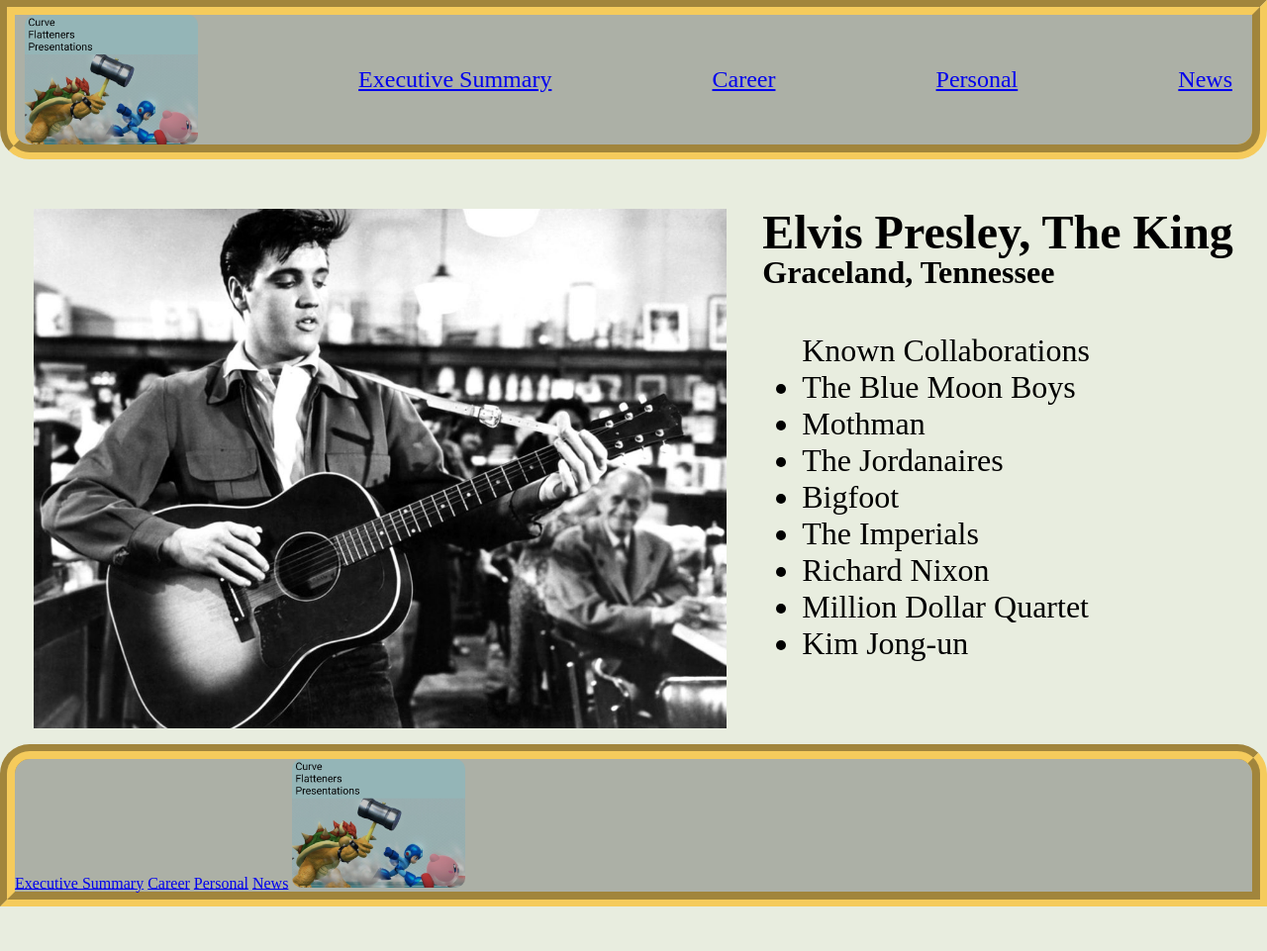
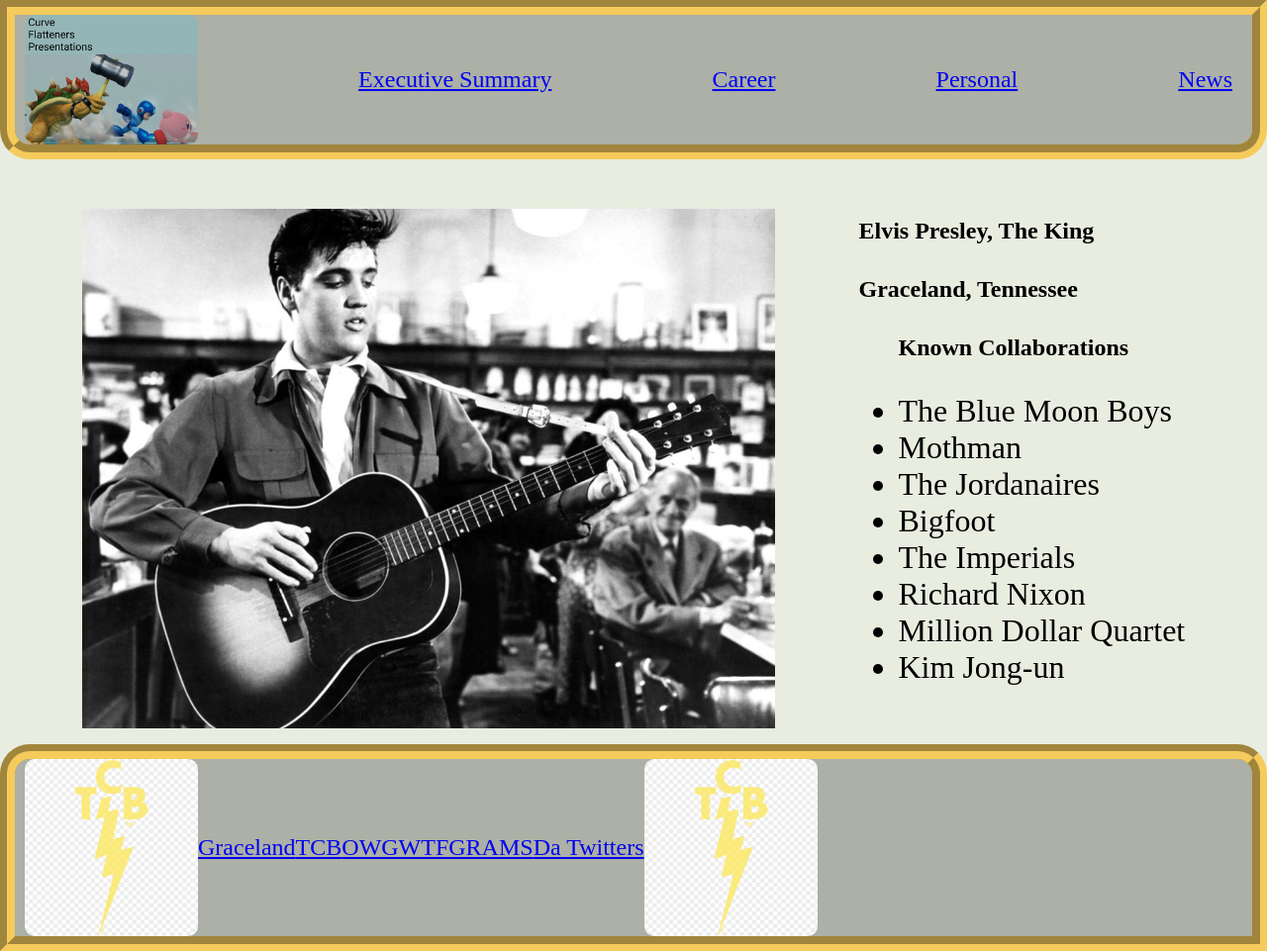
Before and after one commit to nss-cohort-40/celebrity-tribute-the-curve-flatteners, a plain HTML site: page index.html in a window 1280 px wide. Shown: the whole page at 99% size. Before the commit the page ends 916 px from the top, so only its background shows below. Drawn offline with Linux system fonts and the light colour scheme.

Commit message:
more work

```diff
--- a/index.html
+++ b/index.html
@@ -29,10 +29,10 @@
 				/>
 			</article>
 			<article class="executiveSummary">
-				<h1>Elvis Presley, The King</h1>
-				<h4>Graceland, Tennessee</h4>
+				<h1 class="index__title">Elvis Presley, The King</h1>
+				<h4 class="index__loc">Graceland, Tennessee</h4>
 				<ul>
-					Known Collaborations
+					<h4>Known Collaborations</h4>
 					<li>The Blue Moon Boys</li>
 					<li>Mothman</li>
 					<li>The Jordanaires</li>
@@ -45,15 +45,22 @@
 			</article>
 		</main>
 		<footer>
-			<a href="/index.html">Executive Summary</a>
-			<a href="/career.html">Career</a>
-			<a href="/personal.html">Personal</a>
-			<a href="/news.html">News</a>
-			<img
-				src="/images/Logo.png"
-				alt="Logo for Curve Flatteners"
-				class="img__logo"
-			/>
+			<section class="footer__links">
+				<img src="/images/TCB2.png" alt="TCB logo" class="img__footerTCB" />
+				<a
+					href="https://www.graceland.com/elvis-news/posts/follow-new-social-media-platforms-for-elvis-presleys-graceland"
+					>Graceland</a
+				>
+				<a href="https://www.liveabout.com/what-does-tcb-stand-for-2321461"
+					>TCB</a
+				>
+				<a href="https://www.instagram.com/elvis/?hl=en">OWGWTFGRAMS</a>
+				<a
+					href="https://twitter.com/ElvisPresley?ref_src=twsrc%5Egoogle%7Ctwcamp%5Eserp%7Ctwgr%5Eauthor"
+					>Da Twitters</a
+				>
+				<img src="/images/TCB2.png" alt="TCB logo" class="img__footerTCB" />
+			</section>
 		</footer>
 	</body>
 </html>
--- a/styles/main.css
+++ b/styles/main.css
@@ -49,15 +49,19 @@
 	margin-bottom: 10px;
 }
 
-h1 {
+.intro__title {
 	margin-top: 6px;
 	margin-bottom: -20px;
 	font-size: 36pt;
 }
 
+.intro__loc {
+	font-size: 24pt;
+	margin-top: -15px;
+}
+
 h4 {
-	font-size: 24pt;
-	margin-top: 15px;
+	font-size: 18pt;
 }
 
 ul {
@@ -65,6 +69,8 @@
 }
 
 footer {
+	display: flex;
+	justify-content: space-between;
 	background-color: #33353354;
 	margin-top: -8px;
 	margin-right: -8px;
@@ -72,3 +78,18 @@
 	border: 15px groove #f5cb5c;
 	border-radius: 30px 30px 0px 0px;
 }
+
+.footer__links {
+	display: flex;
+	flex-direction: row;
+	align-items: center;
+	font-size: x-large;
+	margin-left: 10px;
+	margin-right: 20px;
+}
+
+.img__footerTCB {
+	width: 175px;
+	height: auto;
+	border-radius: 10px 10px 10px 10px;
+}
```
Also changed, not shown: images/TCB2.png (added), 1 other file.
